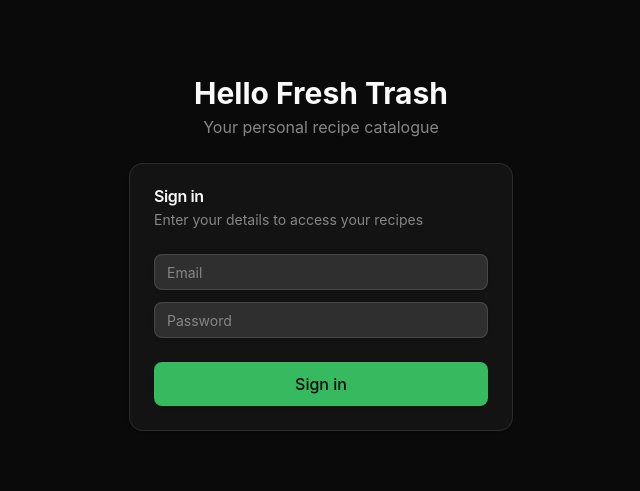
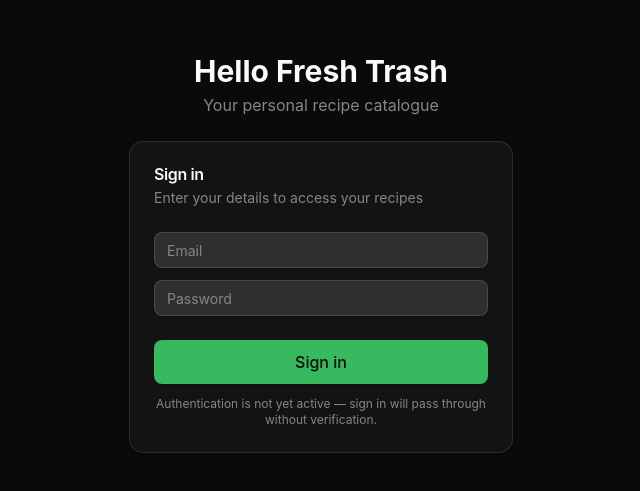
Before and after one commit to trashmans/hello-fresh-trash-app, a React (Vite) app: page / in a window 1280 px wide. Shown: the part 147-638 px from the top of the page, without its empty margins (319-959 px from the left). Built offline with nearby package versions, Linux system fonts and the light colour scheme.

Commit message:
hello or hell

```diff
--- a/src/pages/Home.jsx
+++ b/src/pages/Home.jsx
@@ -1,4 +1,5 @@
 import { FileUp } from 'lucide-react'
+import { Link } from 'react-router-dom'
 import { Button } from '@/components/ui/button'
 import { Card, CardContent, CardDescription, CardHeader, CardTitle } from '@/components/ui/card'
 
@@ -6,7 +7,9 @@ export default function Home() {
   return (
     <div className="min-h-screen bg-background text-foreground">
       <header className="border-b border-border px-6 py-4">
-        <h1 className="text-lg font-semibold text-primary">Hell Fresh Trash</h1>
+        <Link to="/home">
+          <h1 className="text-lg font-semibold text-primary hover:opacity-80 transition-opacity">Hello Fresh Trash</h1>
+        </Link>
       </header>
       <main className="max-w-4xl mx-auto px-6 py-12">
         <div className="mb-8">
--- a/src/pages/Login.jsx
+++ b/src/pages/Login.jsx
@@ -22,10 +22,13 @@ export default function Login() {
             <Input type="email" placeholder="Email" />
             <Input type="password" placeholder="Password" />
           </CardContent>
-          <CardFooter>
+          <CardFooter className="flex flex-col gap-3">
             <Button className="w-full" size="lg" onClick={() => navigate('/home')}>
               Sign in
             </Button>
+            <p className="text-xs text-muted-foreground text-center">
+              Authentication is not yet active — sign in will pass through without verification.
+            </p>
           </CardFooter>
         </Card>
       </div>
```
Also changed, not shown: 1 other file (tests, documents, lock files or other folders).
